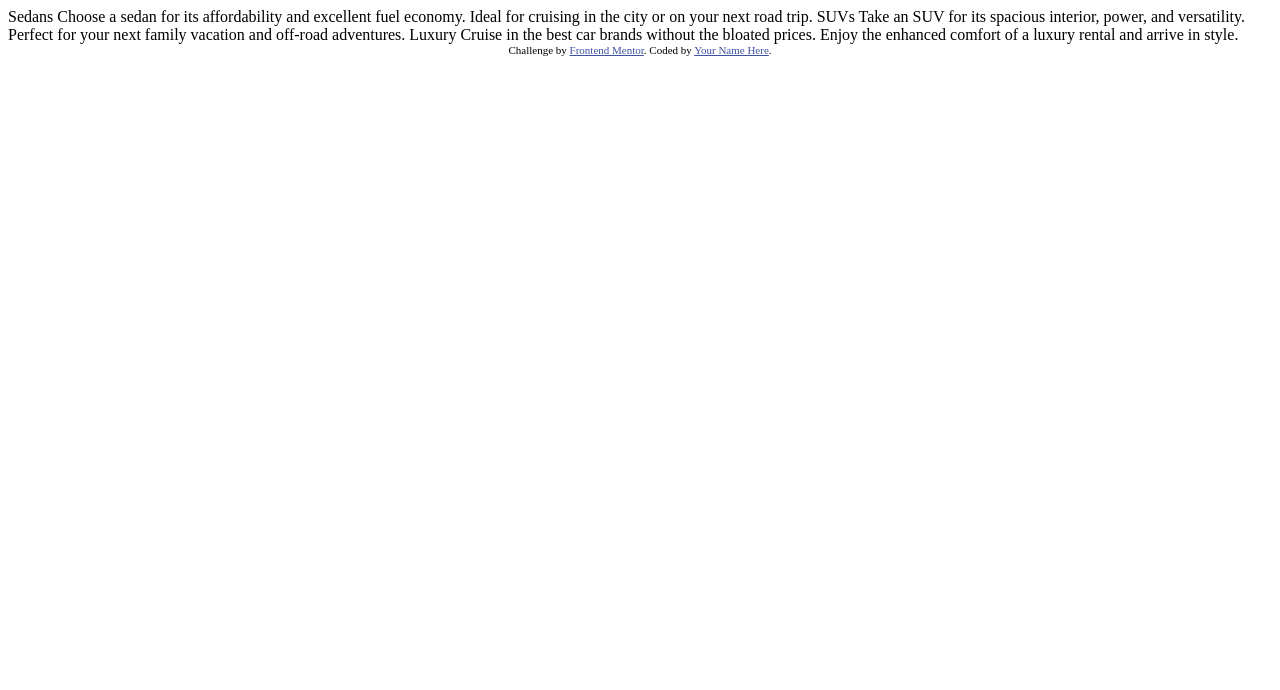
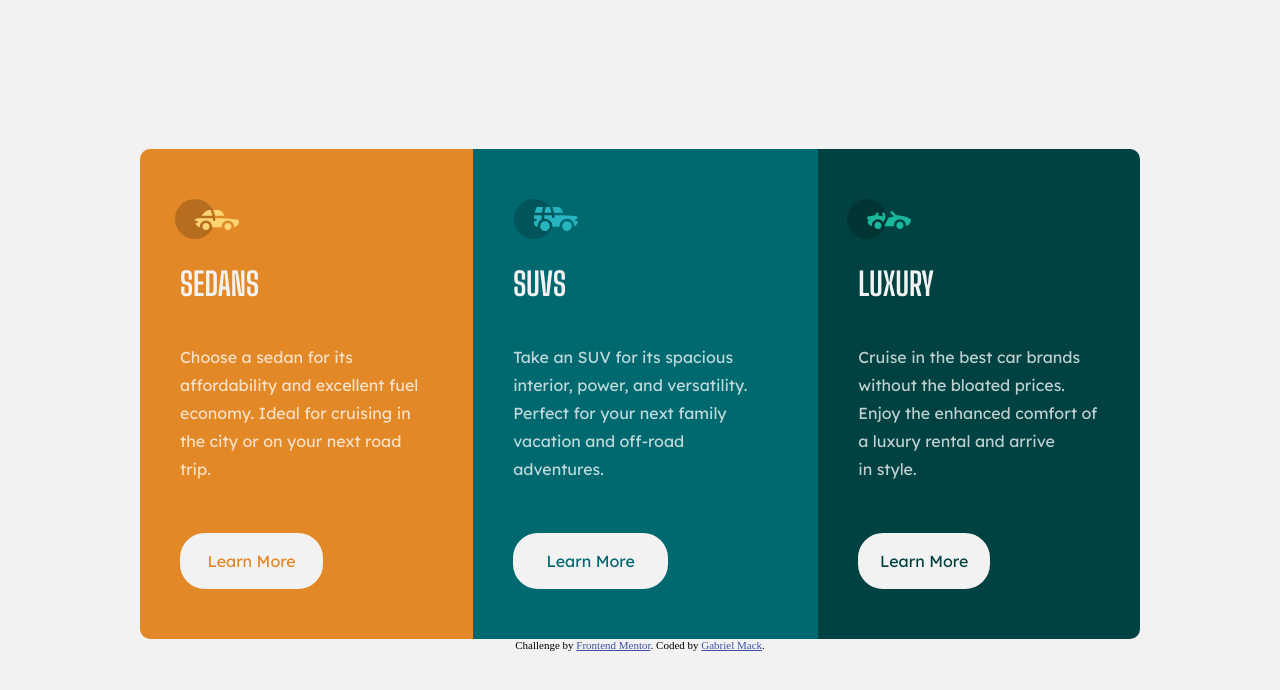
Before and after one commit to GabeeeM/Frontend-Mentor-3-column-preview-card-component-, a plain HTML site: page index.html in a window 1280 px wide. Drawn offline with Linux system fonts and the light colour scheme.

Commit message:
finished

```diff
--- a/index.html
+++ b/index.html
@@ -3,9 +3,11 @@
 <head>
   <meta charset="UTF-8">
   <meta name="viewport" content="width=device-width, initial-scale=1.0"> <!-- displays site properly based on user's device -->
-
+  <link rel="preconnect" href="https://fonts.googleapis.com">
+  <link rel="preconnect" href="https://fonts.gstatic.com" crossorigin>
+  <link href="https://fonts.googleapis.com/css2?family=Big+Shoulders+Display:wght@700&family=Lexend+Deca&display=swap" rel="stylesheet">
   <link rel="icon" type="image/png" sizes="32x32" href="./images/favicon-32x32.png">
-
+  <link rel="stylesheet" href="styles.css">
   <title>Frontend Mentor | 3-column preview card component</title>
 
   <!-- Feel free to remove these styles or customise in your own stylesheet 👍 -->
@@ -15,22 +17,47 @@
   </style>
 </head>
 <body>
+  <div class="container">
+    <div class="sedans">
+      <img src="./images/icon-sedans.svg" alt="">
+      <h1>SEDANS</h1>
+      <p>Choose a sedan for its affordability and excellent fuel economy. Ideal for cruising in the city or on your next road trip.</p>
+      <div class="button">
+        <a href="">Learn More</a>
+      </div> <!--/button-->
+    </div> <!--/sedans-->
 
-  Sedans
-  Choose a sedan for its affordability and excellent fuel economy. Ideal for cruising in the city
-  or on your next road trip.
+    <div class="suvs">
+      <img src="/images/icon-suvs.svg" alt="">
+      <h1>SUVS</h1>
+      <p>Take an SUV for its spacious interior, power, and versatility. Perfect for your next family vacation and off-road adventures.</p>
+      <div class="button">
+        <a href="">Learn More</a>
+      </div> <!--/button-->
+    </div> <!--/suvs-->
 
-  SUVs
-  Take an SUV for its spacious interior, power, and versatility. Perfect for your next family vacation
-  and off-road adventures.
+    <div class="luxury">
+      <img src="/images/icon-luxury.svg" alt="">
+      <h1>LUXURY</h1>
+      <p>Cruise in the best car brands without the bloated prices. Enjoy the enhanced comfort of a luxury rental and arrive <br> in style.</p>
+      <div class="button">
+        <a href="">Learn More</a>
+      </div> <!--/button-->
+    </div> <!--/luxury-->
 
-  Luxury
-  Cruise in the best car brands without the bloated prices. Enjoy the enhanced comfort of a luxury
-  rental and arrive in style.
+  </div> <!--/container-->
+
+
+
+
+
+
+
+
 
   <div class="attribution">
     Challenge by <a href="https://www.frontendmentor.io?ref=challenge" target="_blank">Frontend Mentor</a>.
-    Coded by <a href="#">Your Name Here</a>.
+    Coded by <a href="#">Gabriel Mack</a>.
   </div>
 </body>
 </html>
--- /dev/null
+++ b/styles.css
@@ -0,0 +1,120 @@
+:root {
+    --brightOrange: hsl(31, 77%, 52%);
+    --darkCyan: hsl(184, 100%, 22%);
+    --vDarkCyan: hsl(179, 100%, 13%);
+    --tWhite:  hsla(0, 0%, 100%, 0.75);
+    --vLightGray: hsl(0, 0%, 95%);
+}
+
+body {
+    margin: 0px;
+    height: 100vh;
+    display: flex;
+    align-items: center;
+    justify-content: center;
+    text-align: center;
+    background-color: var(--vLightGray);
+    flex-direction: column;
+}
+
+
+.container {
+    display: flex;
+    flex-direction: row;
+    max-width: 1000px;
+}
+
+@media (max-width: 480px) {
+    .container {
+        height: 100vh;
+        margin-top: 15px;
+        margin-bottom: 15px;
+        flex-direction: column;
+        margin-left: 15px;
+        margin-right: 15px;
+    }
+}
+
+.sedans {
+    background-color: var(--brightOrange);
+    padding-top: 50px;
+    border-top-left-radius: 10px;
+    border-bottom-left-radius: 10px;
+}
+
+.sedans a {
+    color: var(--brightOrange);
+}
+
+.suvs {
+    background-color: var(--darkCyan);
+    padding-top: 50px;
+}
+
+.suvs a {
+    color: var(--darkCyan);
+}
+
+.luxury {
+    background-color: var(--vDarkCyan);
+    padding-top: 50px;
+    border-top-right-radius: 10px;
+    border-bottom-right-radius: 10px;
+}
+
+.luxury a {
+    color: var(--vDarkCyan);
+}
+
+h1 {
+    text-align: left;
+    padding-left: 40px;
+    font-family: 'Big Shoulders Display', cursive;
+    color: var(--vLightGray)
+}
+
+p {
+    font-family: 'Lexend Deca', sans-serif;
+    color: var(--tWhite);
+    margin: 40px;
+    text-align: left;
+    line-height: 1.75rem;
+}
+
+img {
+    margin-right: 200px;
+}
+
+.button {
+    background-color: var(--vLightGray);
+    margin-left: 40px;
+    margin-right: 150px;
+    margin-bottom: 50px;
+    margin-top: 50px;
+    padding-top: 15px;
+    padding-bottom: 15px;
+    border-radius: 25px;
+    border: solid var(--vLightGray);
+}
+
+.button a {
+    text-decoration: none;
+    font-family: 'Lexend Deca', sans-serif;
+}
+
+
+.button:hover a {
+    color: var(--vLightGray);
+}
+
+.sedans .button:hover {
+    background-color: var(--brightOrange);
+}
+
+.suvs .button:hover {
+    background-color: var(--darkCyan);
+}
+
+.luxury .button:hover {
+    background-color: var(--vDarkCyan);
+}
```
